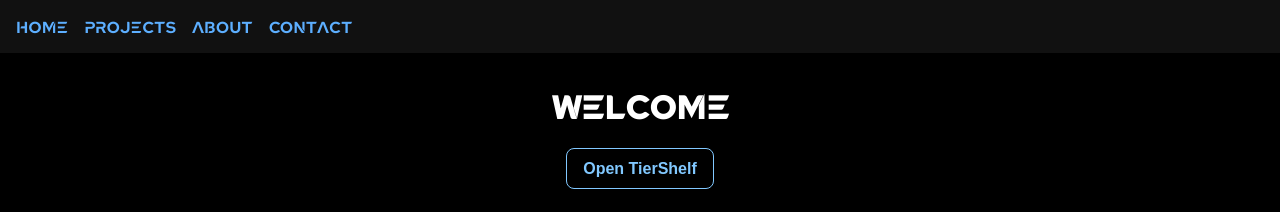
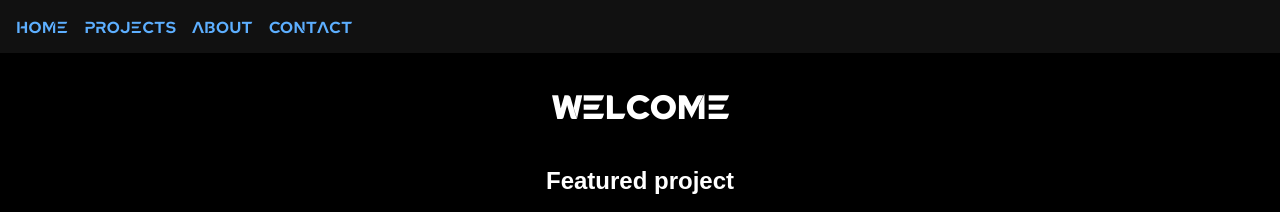
Before and after one commit to Dymon18/Dymon18.github.io, a plain HTML site: page index.html in a window 1280 px wide. Shown: the top 212 px of the page. Drawn offline with Linux system fonts and the light colour scheme.

Commit message:
Remove redundant TierShelf home button

```diff
--- a/assets/css/style.css
+++ b/assets/css/style.css
@@ -55,20 +55,6 @@ h1 {
 
 main a {
   color: #81c8ff;
-}
-
-.quick-link {
-  display: inline-block;
-  padding: 0.65em 1em;
-  border: 1px solid #81c8ff;
-  border-radius: 0.5rem;
-  font-weight: bold;
-  text-decoration: none;
-}
-
-.quick-link:hover {
-  color: #000;
-  background: #81c8ff;
 }
 
 .featured-projects {
--- a/index.html
+++ b/index.html
@@ -21,7 +21,6 @@
 
   <main>
     <h1>Welcome</h1>
-    <a class="quick-link" href="/tiershelf/">Open TierShelf</a>
 
     <section class="featured-projects" aria-labelledby="featured-heading">
       <h2 id="featured-heading">Featured project</h2>
```
